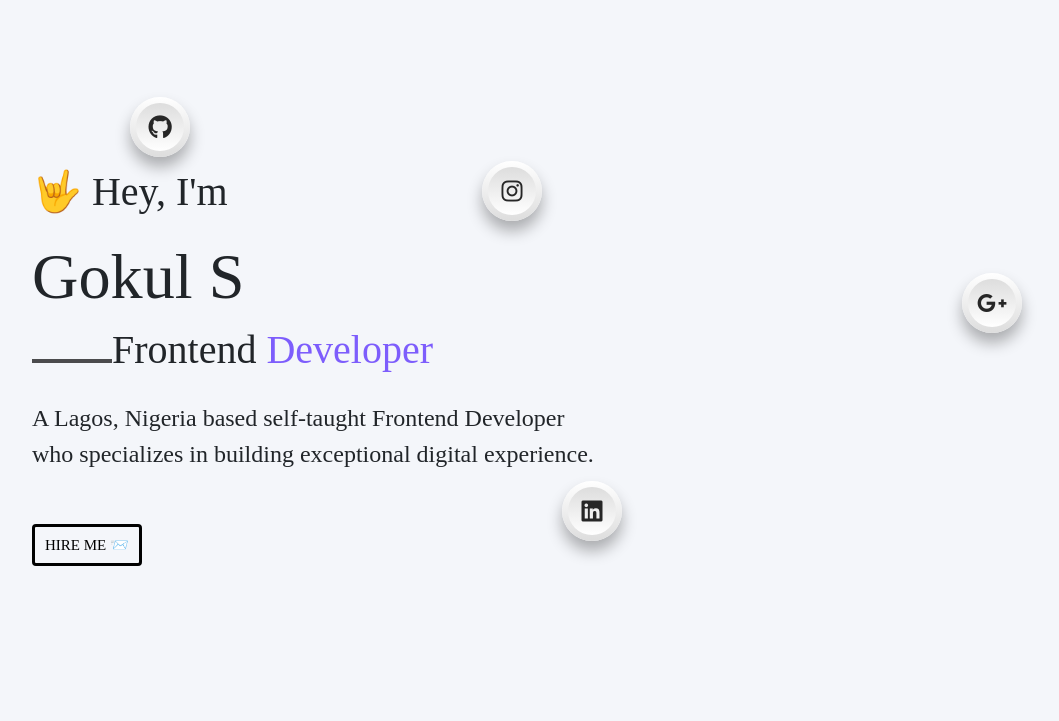
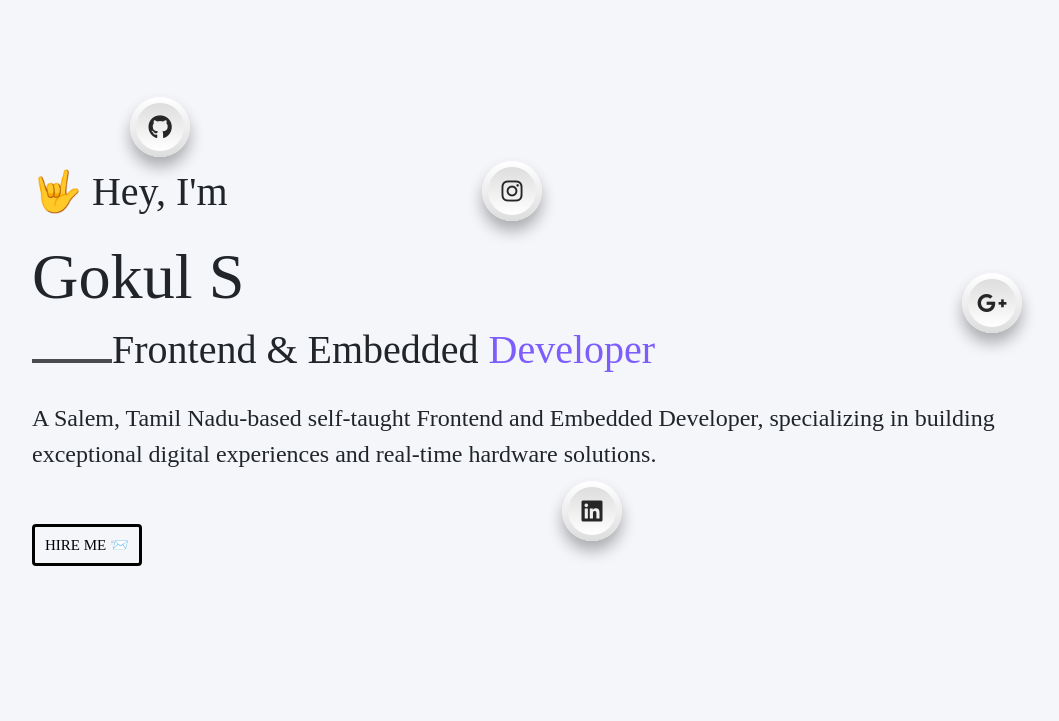
Before and after one commit to g0kul-sengottaian/myPortfolio, a plain HTML site: page index.html in a window 1280 px wide. Shown: the part 79-800 px from the top of the page, without its empty margins (88-1147 px from the left). Drawn offline with nearby package versions, Linux system fonts and the light colour scheme; a web font is replaced by a local one.

Commit message:
index.html

```diff
--- a/index.html
+++ b/index.html
@@ -50,12 +50,11 @@
 							<p class="subtitle">🤟 Hey, I'm</p>
 							<h1 class="hero-name">Gokul S</h1>
 
-                            <div class="devicer"></div><div class="front-end">Frontend <span class="developer-color">Developer</span></div>
+                            <div class="devicer"></div><div class="front-end">Frontend & Embedded <span class="developer-color">Developer</span></div>
 						</div>
 						<div class="intro-hirebtn">
 							<p class="intro">
-								A Lagos, Nigeria based self-taught Frontend Developer </br> who
-								specializes in building exceptional digital experience.
+								A Salem, Tamil Nadu-based self-taught Frontend and Embedded Developer, specializing in building exceptional digital experiences and real-time hardware solutions.
 							</p>
                             <div class="hero-btn-container">
                                 <a class="hire-me" href="gokul.sengottaian1.gmail.com">Hire Me 📨</a>
```
